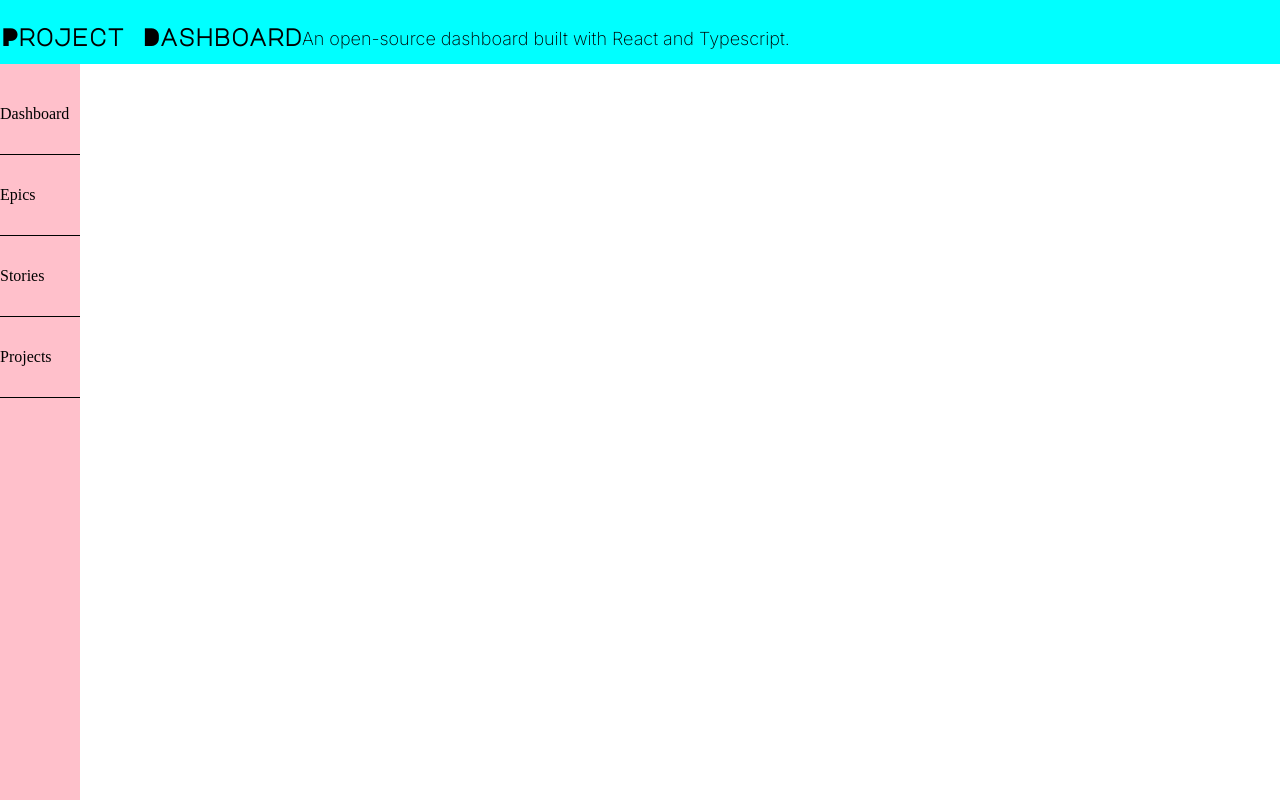
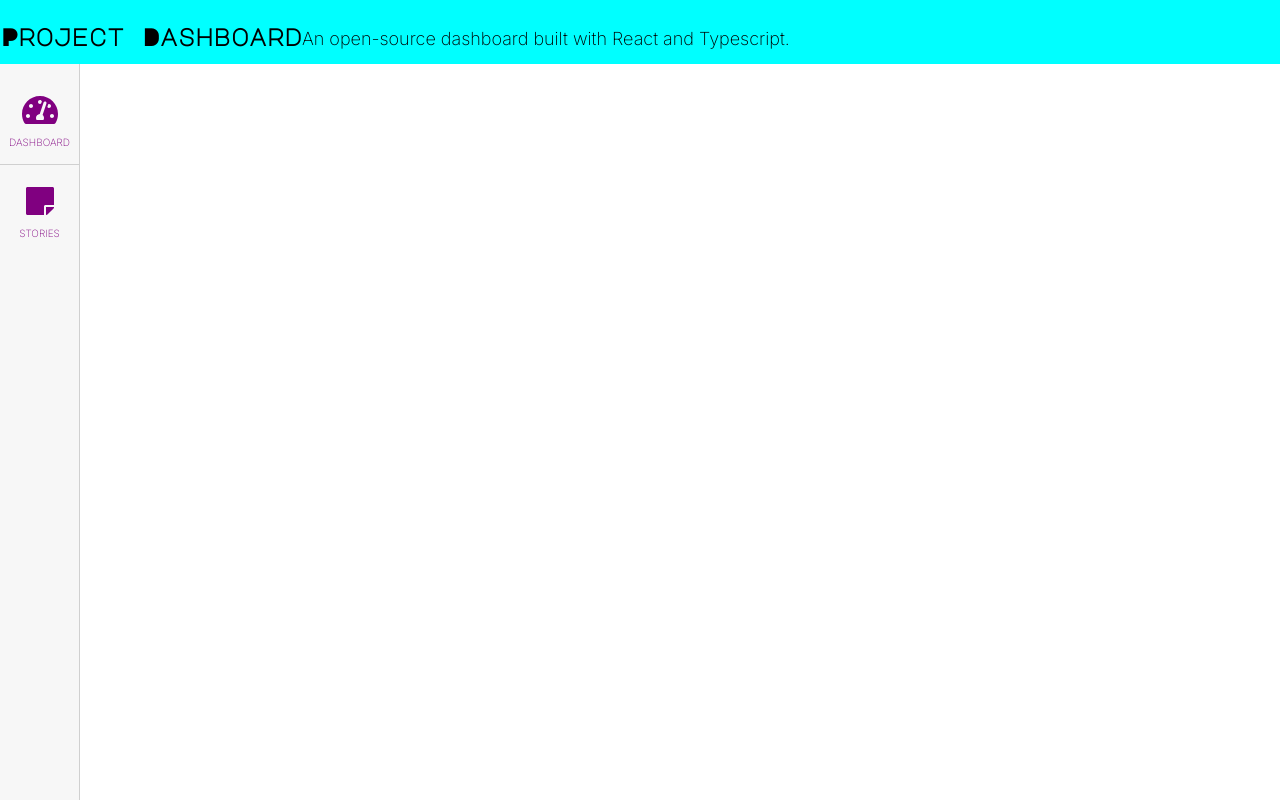
Before and after one commit to schweller/project-dashboard, a React app in the folder client/: page / in a window 1280 px wide. Built offline with nearby package versions, Linux system fonts and the light colour scheme.

Commit message:
styling the sidebar

```diff
--- a/client/package.json
+++ b/client/package.json
@@ -9,6 +9,9 @@
     "start": "webpack-dev-server"
   },
   "dependencies": {
+    "@fortawesome/fontawesome-svg-core": "^1.2.28",
+    "@fortawesome/free-solid-svg-icons": "^5.13.0",
+    "@fortawesome/react-fontawesome": "^0.1.9",
     "react": "^16.13.0",
     "react-dom": "^16.13.0",
     "styled-components": "^5.0.1"
--- a/client/src/shared/components/Sidebar/index.tsx
+++ b/client/src/shared/components/Sidebar/index.tsx
@@ -1,18 +1,32 @@
-import React from 'react';
-import styled from 'styled-components';
+import React from "react";
+import styled from "styled-components";
+import { FontAwesomeIcon } from "@fortawesome/react-fontawesome";
+import {
+  faTachometerAlt,
+  faStickyNote
+} from "@fortawesome/free-solid-svg-icons";
 
-const Sidebar = () =>
+const dashboardIcon = <FontAwesomeIcon icon={faTachometerAlt} size="2x" />;
+const storiesIcon = <FontAwesomeIcon icon={faStickyNote} size="2x" />;
+
+const Sidebar = () => (
   <StyledNav>
     <InnerNavigation>
-      <li>Dashboard</li>
-      <li>Epics</li>
-      <li>Stories</li>
-      <li>Projects</li>
+      <li>
+        {dashboardIcon}
+        <InnerNavigationLabel>Dashboard</InnerNavigationLabel>
+      </li>
+      <li>
+        {storiesIcon}
+        <InnerNavigationLabel>Stories</InnerNavigationLabel>
+      </li>
     </InnerNavigation>
   </StyledNav>
+);
 
-const StyledNav =  styled.nav`
-  background: pink;
+const StyledNav = styled.nav`
+  background: #f7f7f7;
+  border-right: 1px solid #d0d0d0;
   box-sizing: border-box;
   height: 100%;
   left: 0;
@@ -20,12 +34,13 @@ const StyledNav =  styled.nav`
   padding: 74px 0 0;
   position: fixed;
   top: 0;
-  transition: background-color 120ms ease-in-out,padding-top .6s ease-in-out,width 250ms ease-in-out;
+  transition: background-color 120ms ease-in-out, padding-top 0.6s ease-in-out,
+    width 250ms ease-in-out;
   width: 80px;
   // &:hover {
   //   width: 200px;
   // }
-`
+`;
 
 const InnerNavigation = styled.ul`
   list-style: none;
@@ -33,14 +48,23 @@ const InnerNavigation = styled.ul`
   padding: 0;
   > li {
     display: flex;
-    padding: 10px 0;
+    flex-direction: column;
+    align-items: center;
+    padding: 20px 0 10px;
     height: 60px;
-    align-items: center;
-    border-bottom: 1px solid black;
-    &:hover {
-      background: gray;
+    border-top: 1px solid #d0d0d0;
+    color: purple;
+    &:first-child {
+      border: none;
     }
   }
-`
+`;
+
+const InnerNavigationLabel = styled.span`
+  font-family: "Inter", sans-serif;
+  font-size: 10px;
+  text-transform: uppercase;
+  margin-top: 10px;
+`;
 
 export default Sidebar;
```
Also changed, not shown: 1 other file (tests, documents, lock files or other folders).
